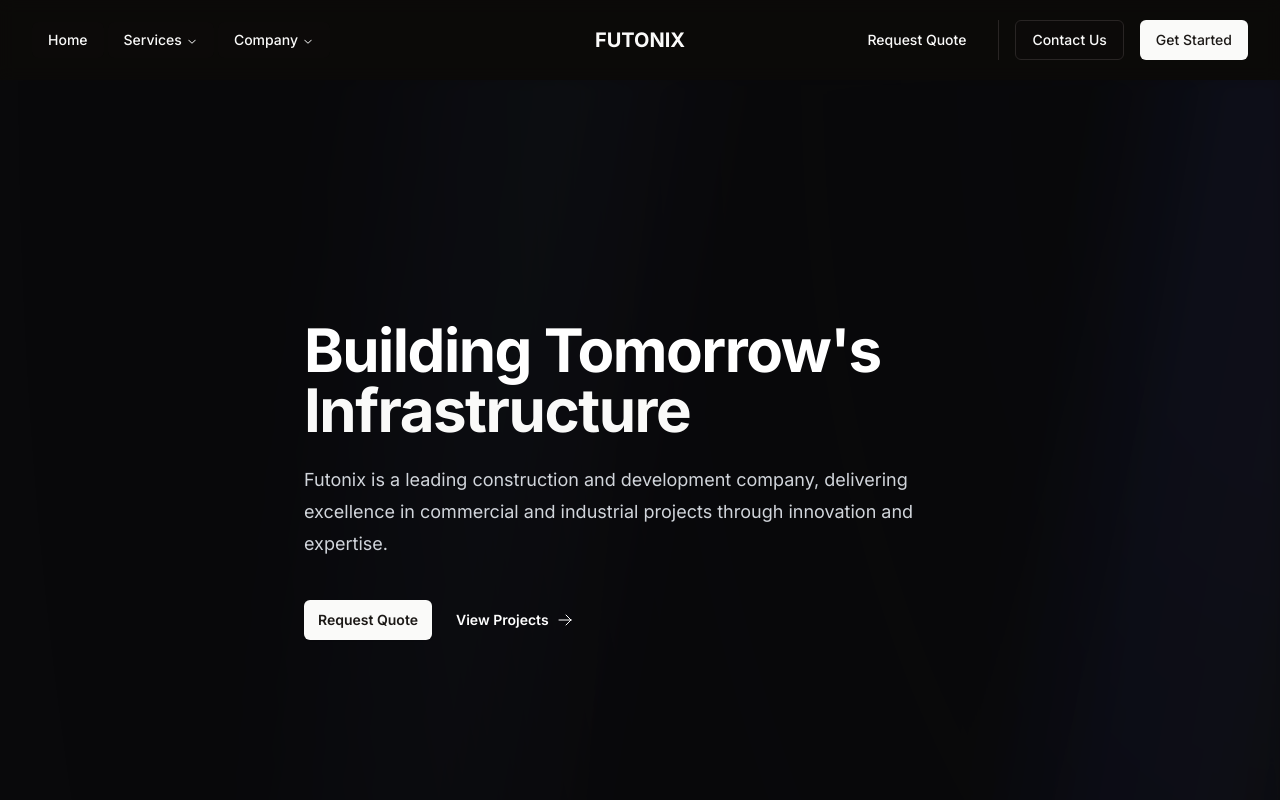
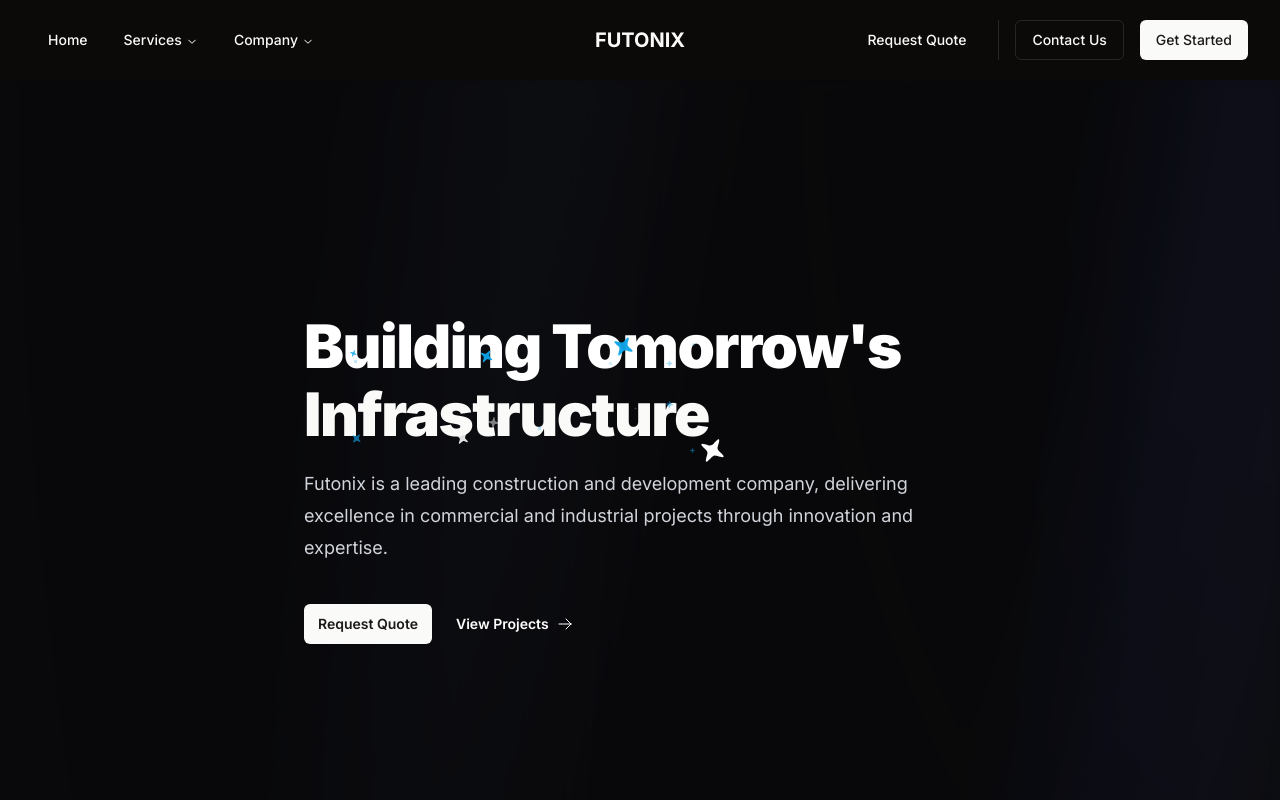
Before and after one commit to UDGOK/futonix, a Next.js app: page / in a window 1280 px wide. Shown: the top 800 px of the page. Built offline with nearby package versions, Linux system fonts and the light colour scheme.

Commit message:
added sparkle effects

```diff
--- a/package.json
+++ b/package.json
@@ -3,7 +3,7 @@
   "version": "0.1.0",
   "private": true,
   "scripts": {
-    "dev": "next dev --turbopack",
+    "dev": "next dev",
     "build": "next build",
     "start": "next start",
     "lint": "next lint"
--- a/src/app/contact/page.tsx
+++ b/src/app/contact/page.tsx
@@ -12,28 +12,12 @@
 
 const offices = [
   {
-    city: 'Chicago',
-    address: '123 W Madison St, Suite 1500',
-    state: 'IL',
-    zip: '60602',
-    phone: '+1 (312) 555-0123',
-    email: 'chicago@futonix.com',
-  },
-  {
-    city: 'Detroit',
-    address: '456 Woodward Ave, Suite 800',
-    state: 'MI',
-    zip: '48226',
-    phone: '+1 (313) 555-0123',
-    email: 'detroit@futonix.com',
-  },
-  {
-    city: 'Minneapolis',
-    address: '789 Nicollet Mall, Suite 1200',
-    state: 'MN',
-    zip: '55402',
-    phone: '+1 (612) 555-0123',
-    email: 'minneapolis@futonix.com',
+    city: 'Tulsa',
+    address: '7739 E. 38th Street',
+    state: 'OK',
+    zip: '74145',
+    phone: '877-388-6649',
+    email: 'invoices@futonix.com',
   },
 ];
 
@@ -139,13 +123,13 @@
               </p>
               <div className="mt-10 flex items-center justify-center gap-x-6">
                 <a
-                  href="tel:+13125550123"
+                  href="tel:8773886649"
                   className="rounded-md bg-blue-500 px-3.5 py-2.5 text-sm font-semibold text-white shadow-sm hover:bg-blue-400 focus-visible:outline focus-visible:outline-2 focus-visible:outline-offset-2 focus-visible:outline-blue-400"
                 >
                   Call Us Now
                 </a>
                 <a
-                  href="mailto:info@futonix.com"
+                  href="mailto:invoices@futonix.com"
                   className="text-sm font-semibold leading-6 text-white hover:text-blue-400"
                 >
                   Email Us <span aria-hidden="true">→</span>
--- a/src/app/page.tsx
+++ b/src/app/page.tsx
@@ -4,6 +4,7 @@
 import { motion } from 'framer-motion';
 import { ArrowRightIcon, BuildingOffice2Icon, TruckIcon, WrenchScrewdriverIcon } from '@heroicons/react/24/outline';
 import { AuroraBackground } from '@/components/ui/aurora-background';
+import { SparklesText } from '@/components/ui/sparkles-text';
 
 const services = [
   {
@@ -41,10 +42,18 @@
           transition={{ duration: 0.8 }}
           className="text-center lg:text-left max-w-2xl"
         >
-          <h1 className="text-4xl font-bold tracking-tight text-white sm:text-6xl">
-            Building Tomorrow&apos;s
-            <span className="text-primary"> Infrastructure</span>
-          </h1>
+          <div className="text-center lg:text-left">
+            <SparklesText
+              text="Building Tomorrow's"
+              className="text-4xl tracking-tight text-white sm:text-6xl mb-2"
+              colors={{ first: "#0ea5e9", second: "#0ea5e9" }}
+            />
+            <SparklesText
+              text="Infrastructure"
+              className="text-4xl tracking-tight text-primary sm:text-6xl"
+              colors={{ first: "#ffffff", second: "#0ea5e9" }}
+            />
+          </div>
           <p className="mt-6 text-lg leading-8 text-gray-300">
             Futonix is a leading construction and development company, delivering excellence in commercial and industrial projects through innovation and expertise.
           </p>
--- /dev/null
+++ b/src/components/ui/sparkles-text.tsx
@@ -0,0 +1,151 @@
+"use client";
+
+import { CSSProperties, ReactElement, useEffect, useState } from "react";
+import { motion } from "framer-motion";
+import { cn } from "@/lib/utils";
+
+interface Sparkle {
+  id: string;
+  x: string;
+  y: string;
+  color: string;
+  delay: number;
+  scale: number;
+  lifespan: number;
+}
+
+interface SparklesTextProps {
+  /**
+   * @default <div />
+   * @type ReactElement
+   * @description
+   * The component to be rendered as the text
+   * */
+  as?: ReactElement;
+
+  /**
+   * @default ""
+   * @type string
+   * @description
+   * The className of the text
+   */
+  className?: string;
+
+  /**
+   * @required
+   * @type string
+   * @description
+   * The text to be displayed
+   * */
+  text: string;
+
+  /**
+   * @default 10
+   * @type number
+   * @description
+   * The count of sparkles
+   * */
+  sparklesCount?: number;
+
+  /**
+   * @default "{first: '#9E7AFF', second: '#FE8BBB'}"
+   * @type string
+   * @description
+   * The colors of the sparkles
+   * */
+  colors?: {
+    first: string;
+    second: string;
+  };
+}
+
+const SparklesText: React.FC<SparklesTextProps> = ({
+  text,
+  colors = { first: "#9E7AFF", second: "#FE8BBB" },
+  className,
+  sparklesCount = 10,
+  ...props
+}) => {
+  const [sparkles, setSparkles] = useState<Sparkle[]>([]);
+
+  useEffect(() => {
+    const generateStar = (): Sparkle => {
+      const starX = `${Math.random() * 100}%`;
+      const starY = `${Math.random() * 100}%`;
+      const color = Math.random() > 0.5 ? colors.first : colors.second;
+      const delay = Math.random() * 2;
+      const scale = Math.random() * 1 + 0.3;
+      const lifespan = Math.random() * 10 + 5;
+      const id = `${starX}-${starY}-${Date.now()}`;
+      return { id, x: starX, y: starY, color, delay, scale, lifespan };
+    };
+
+    const initializeStars = () => {
+      const newSparkles = Array.from({ length: sparklesCount }, generateStar);
+      setSparkles(newSparkles);
+    };
+
+    const updateStars = () => {
+      setSparkles((currentSparkles) =>
+        currentSparkles.map((star) => {
+          if (star.lifespan <= 0) {
+            return generateStar();
+          } else {
+            return { ...star, lifespan: star.lifespan - 0.1 };
+          }
+        }),
+      );
+    };
+
+    initializeStars();
+    const interval = setInterval(updateStars, 100);
+
+    return () => clearInterval(interval);
+  }, [colors.first, colors.second]);
+
+  return (
+    <div
+      className={cn("text-6xl font-bold", className)}
+      {...props}
+      style={
+        {
+          "--sparkles-first-color": `${colors.first}`,
+          "--sparkles-second-color": `${colors.second}`,
+        } as CSSProperties
+      }
+    >
+      <span className="relative inline-block">
+        {sparkles.map((sparkle) => (
+          <Sparkle key={sparkle.id} {...sparkle} />
+        ))}
+        <strong>{text}</strong>
+      </span>
+    </div>
+  );
+};
+
+const Sparkle: React.FC<Sparkle> = ({ id, x, y, color, delay, scale }) => {
+  return (
+    <motion.svg
+      key={id}
+      className="pointer-events-none absolute z-20"
+      initial={{ opacity: 0, left: x, top: y }}
+      animate={{
+        opacity: [0, 1, 0],
+        scale: [0, scale, 0],
+        rotate: [75, 120, 150],
+      }}
+      transition={{ duration: 0.8, repeat: Infinity, delay }}
+      width="21"
+      height="21"
+      viewBox="0 0 21 21"
+    >
+      <path
+        d="M9.82531 0.843845C10.0553 0.215178 10.9446 0.215178 11.1746 0.843845L11.8618 2.72026C12.4006 4.19229 12.3916 6.39157 13.5 7.5C14.6084 8.60843 16.8077 8.59935 18.2797 9.13822L20.1561 9.82534C20.7858 10.0553 20.7858 10.9447 20.1561 11.1747L18.2797 11.8618C16.8077 12.4007 14.6084 12.3916 13.5 13.5C12.3916 14.6084 12.4006 16.8077 11.8618 18.2798L11.1746 20.1562C10.9446 20.7858 10.0553 20.7858 9.82531 20.1562L9.13819 18.2798C8.59932 16.8077 8.60843 14.6084 7.5 13.5C6.39157 12.3916 4.19225 12.4007 2.72023 11.8618L0.843814 11.1747C0.215148 10.9447 0.215148 10.0553 0.843814 9.82534L2.72023 9.13822C4.19225 8.59935 6.39157 8.60843 7.5 7.5C8.60843 6.39157 8.59932 4.19229 9.13819 2.72026L9.82531 0.843845Z"
+        fill={color}
+      />
+    </motion.svg>
+  );
+};
+
+export { SparklesText };
```
Also changed, not shown: 1 other file (tests, documents, lock files or other folders).
